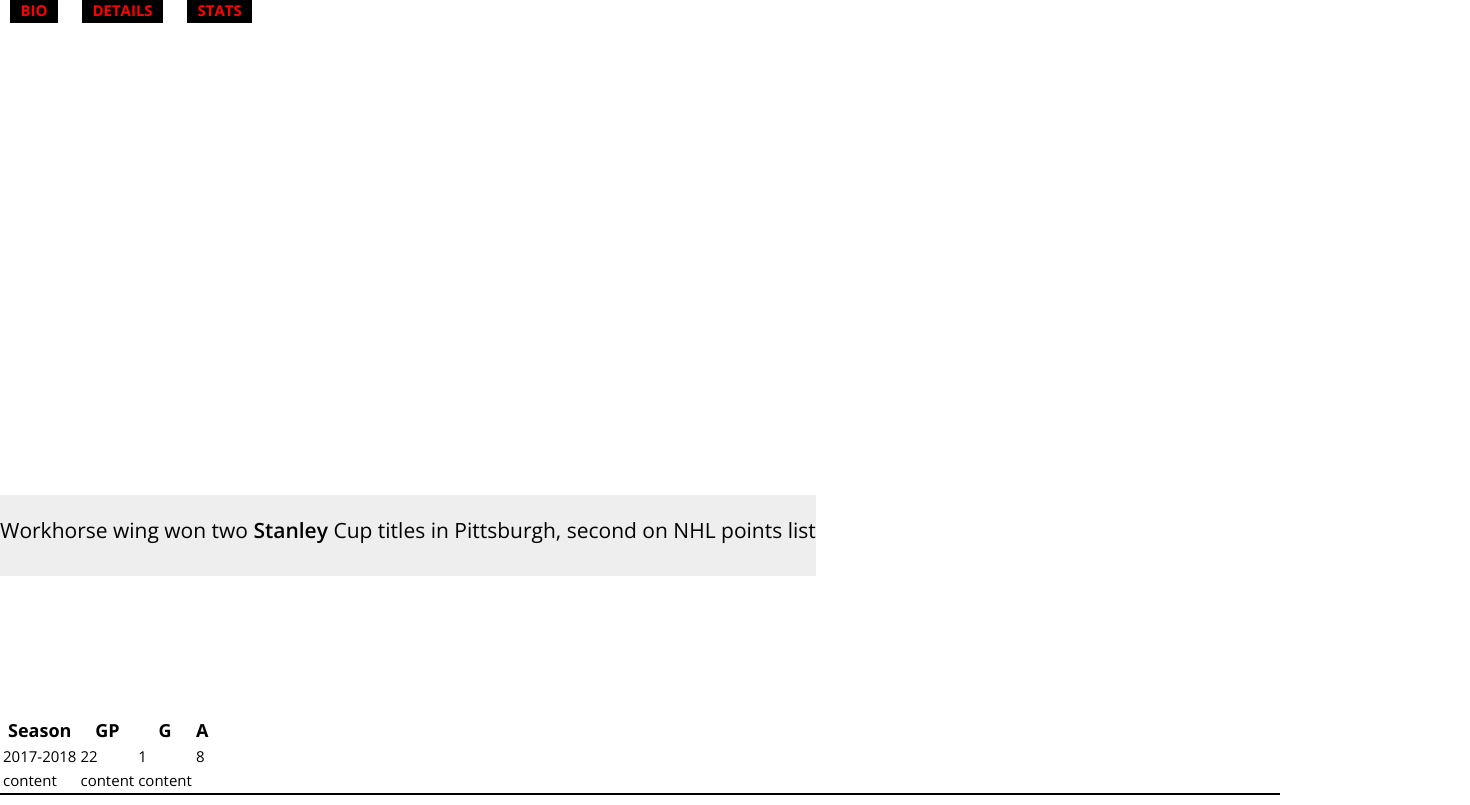
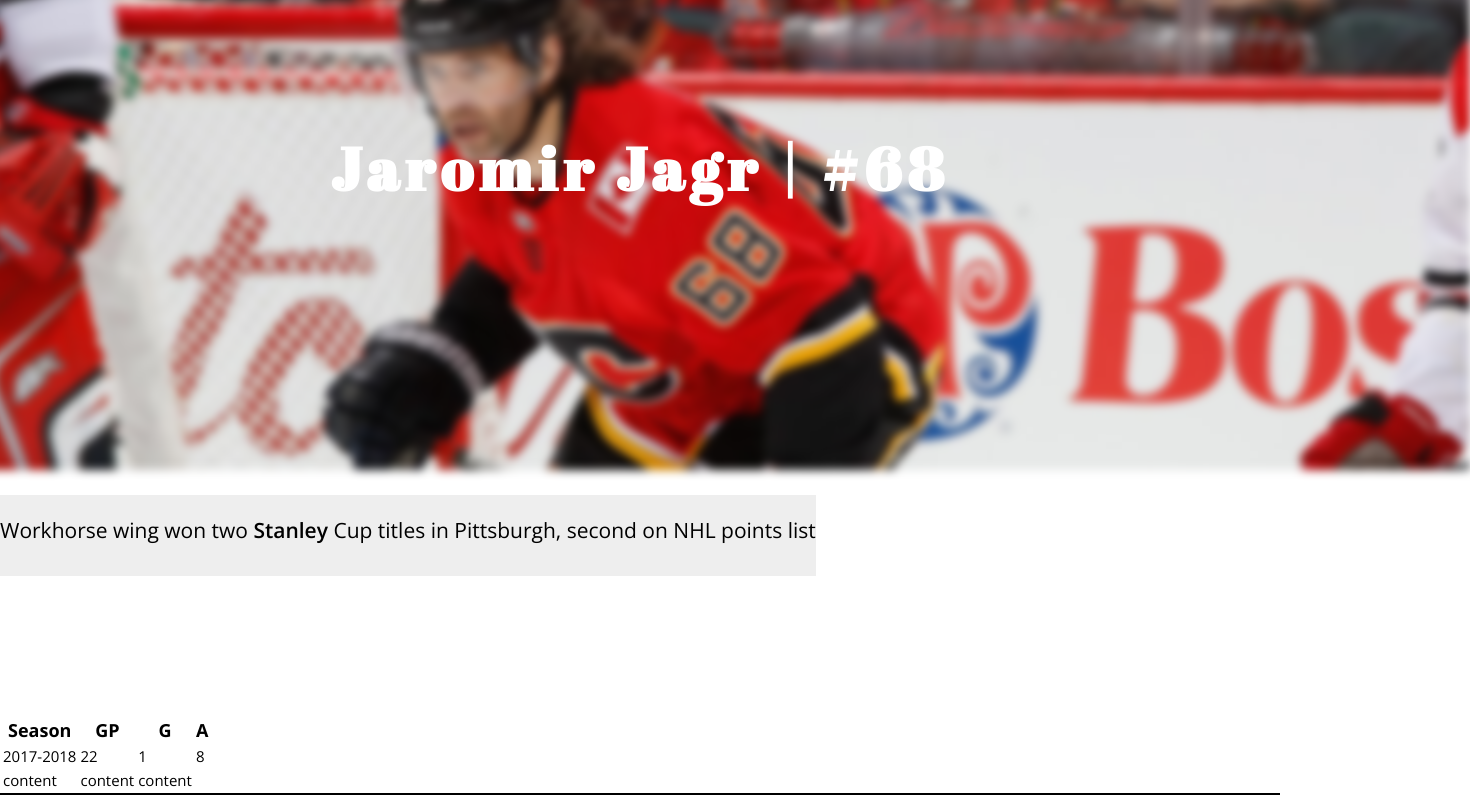
Before and after one commit to dapiechnik/desn3205, a plain HTML site: page index.html in a window 1280 px wide. Shown: the whole page, 1470 px wide, since content can reach past the window. Drawn offline with nearby package versions, Linux system fonts and the light colour scheme; the site is published under a folder, as on GitHub Pages, so addresses that start at the root find nothing.

Commit message:
Update index.html

```diff
--- a/index.html
+++ b/index.html
@@ -104,7 +104,7 @@
         </nav>
 
         <div id="banner">
-            <img src="/images/jagr_bnr.jpg">
+            <img src="images/jagr_bnr.jpg">
             <h1>Jaromir Jagr | #68</h1>
         </div>
 
```
